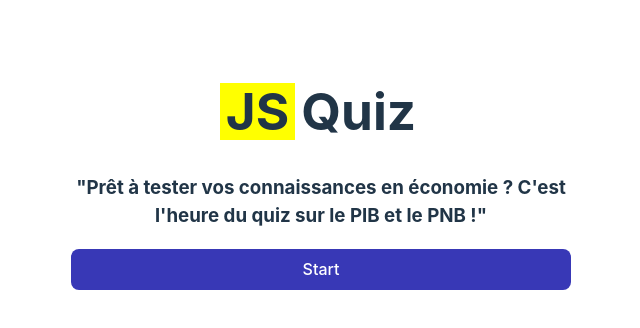
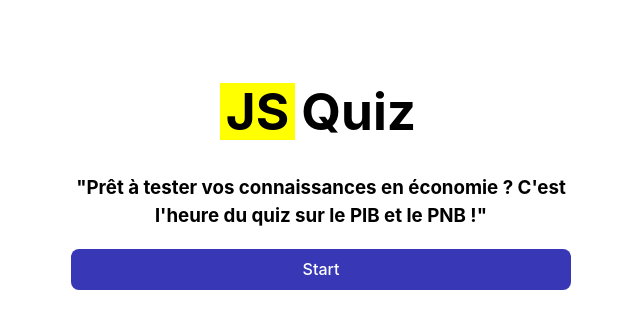
Before and after one commit to Bilimh/myquiz, a website built with Vite: page index.html in a window 1280 px wide. Shown: the whole page, without its empty margins (319-959 px from the left). Built offline with nearby package versions, Linux system fonts and the light colour scheme.

Commit message:
modif couleur

```diff
--- a/style.css
+++ b/style.css
@@ -130,8 +130,8 @@ button:focus-visible {
 
 @media (prefers-color-scheme: light) {
   :root {
-    color: #213547;
-    background-color: #ffffff;
+    color: black;
+    background-color: white;
   }
   a:hover {
     color: #747bff;
```
